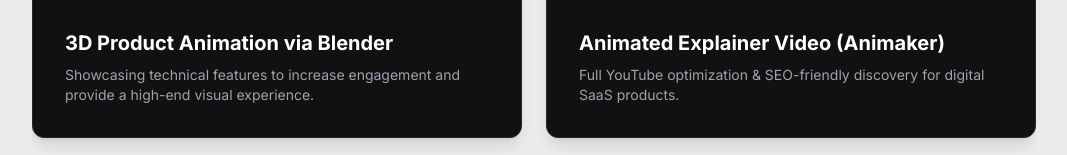
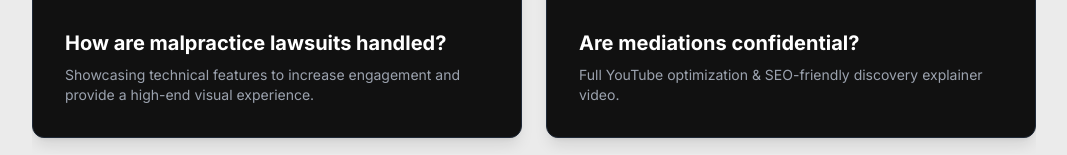
Before and after one commit to iemrenzh/Elevate-Artwork, a plain HTML site: page index.html in a window 1280 px wide. Shown: the part 5747-5902 px from the top of the page, without its empty margins (106-1173 px from the left). Drawn offline with nearby package versions, Linux system fonts and the light colour scheme.

Commit message:
Update index.html

```diff
--- a/index.html
+++ b/index.html
@@ -686,11 +686,11 @@
                                 <div class="shrink-0 w-[90%] md:w-[calc(50%-12px)] snap-center relative bg-[#111111] rounded-xl overflow-hidden group shadow-lg border border-gray-800 flex flex-col hover:-translate-y-2 transition-transform duration-300">
                                     <div class="relative w-full aspect-video bg-black">
                                         <!-- Note: Placeholder YT videos replaced exactly into layout -->
-                                        <iframe class="absolute inset-0 w-full h-full border-0" src="https://www.youtube.com/embed/ScMzIvxBSi4?rel=0" title="3D Product Animation via Blender" allow="accelerometer; autoplay; clipboard-write; encrypted-media; gyroscope; picture-in-picture" allowfullscreen></iframe>
+                                        <iframe class="absolute inset-0 w-full h-full border-0" src="https://youtu.be/MHyafXCDZ_E" title="How are malpractice lawsuits handled?" allow="accelerometer; autoplay; clipboard-write; encrypted-media; gyroscope; picture-in-picture" allowfullscreen></iframe>
                                     </div>
                                     <div class="p-6 md:p-8 flex flex-col flex-1 justify-between">
                                         <div>
-                                            <h4 class="text-white text-lg md:text-xl font-bold group-hover:text-[#01f6ff] transition-colors">3D Product Animation via Blender</h4>
+                                            <h4 class="text-white text-lg md:text-xl font-bold group-hover:text-[#01f6ff] transition-colors">How are malpractice lawsuits handled?</h4>
                                             <p class="text-gray-400 text-xs md:text-sm mt-2 leading-relaxed">Showcasing technical features to increase engagement and provide a high-end visual experience.</p>
                                         </div>
                                     </div>
@@ -699,12 +699,12 @@
                                 <!-- Horiz Card 2 -->
                                 <div class="shrink-0 w-[90%] md:w-[calc(50%-12px)] snap-center relative bg-[#111111] rounded-xl overflow-hidden group shadow-lg border border-gray-800 flex flex-col hover:-translate-y-2 transition-transform duration-300">
                                     <div class="relative w-full aspect-video bg-black">
-                                        <iframe class="absolute inset-0 w-full h-full border-0" src="https://www.youtube.com/embed/jfKfPfyJRdk?rel=0" title="Animated Explainer Video" allow="accelerometer; autoplay; clipboard-write; encrypted-media; gyroscope; picture-in-picture" allowfullscreen></iframe>
+                                        <iframe class="absolute inset-0 w-full h-full border-0" src="https://youtu.be/osVi5nCwDbU" title="Animated Explainer Video" allow="accelerometer; autoplay; clipboard-write; encrypted-media; gyroscope; picture-in-picture" allowfullscreen></iframe>
                                     </div>
                                     <div class="p-6 md:p-8 flex flex-col flex-1 justify-between">
                                         <div>
-                                            <h4 class="text-white text-lg md:text-xl font-bold group-hover:text-[#01f6ff] transition-colors">Animated Explainer Video (Animaker)</h4>
-                                            <p class="text-gray-400 text-xs md:text-sm mt-2 leading-relaxed">Full YouTube optimization & SEO-friendly discovery for digital SaaS products.</p>
+                                            <h4 class="text-white text-lg md:text-xl font-bold group-hover:text-[#01f6ff] transition-colors">Are mediations confidential?</h4>
+                                            <p class="text-gray-400 text-xs md:text-sm mt-2 leading-relaxed">Full YouTube optimization & SEO-friendly discovery explainer video.</p>
                                         </div>
                                     </div>
                                 </div>
@@ -712,11 +712,11 @@
                                 <!-- Horiz Card 3 -->
                                 <div class="shrink-0 w-[90%] md:w-[calc(50%-12px)] snap-center relative bg-[#111111] rounded-xl overflow-hidden group shadow-lg border border-gray-800 flex flex-col hover:-translate-y-2 transition-transform duration-300">
                                     <div class="relative w-full aspect-video bg-black">
-                                        <iframe class="absolute inset-0 w-full h-full border-0" src="https://www.youtube.com/embed/g8EnR-AawU8?rel=0" title="Commercial Campaign" allow="accelerometer; autoplay; clipboard-write; encrypted-media; gyroscope; picture-in-picture" allowfullscreen></iframe>
+                                        <iframe class="absolute inset-0 w-full h-full border-0" src="https://youtu.be/FkKVcFg7T48" title="Commercial Campaign" allow="accelerometer; autoplay; clipboard-write; encrypted-media; gyroscope; picture-in-picture" allowfullscreen></iframe>
                                     </div>
                                     <div class="p-6 md:p-8 flex flex-col flex-1 justify-between">
                                         <div>
-                                            <h4 class="text-white text-lg md:text-xl font-bold group-hover:text-[#01f6ff] transition-colors">Commercial Video Campaign</h4>
+                                            <h4 class="text-white text-lg md:text-xl font-bold group-hover:text-[#01f6ff] transition-colors">Hi5 Client Testimonial</h4>
                                             <p class="text-gray-400 text-xs md:text-sm mt-2 leading-relaxed">Strategically directed multi-channel campaigns driving 20% increases in CTR.</p>
                                         </div>
                                     </div>
```
